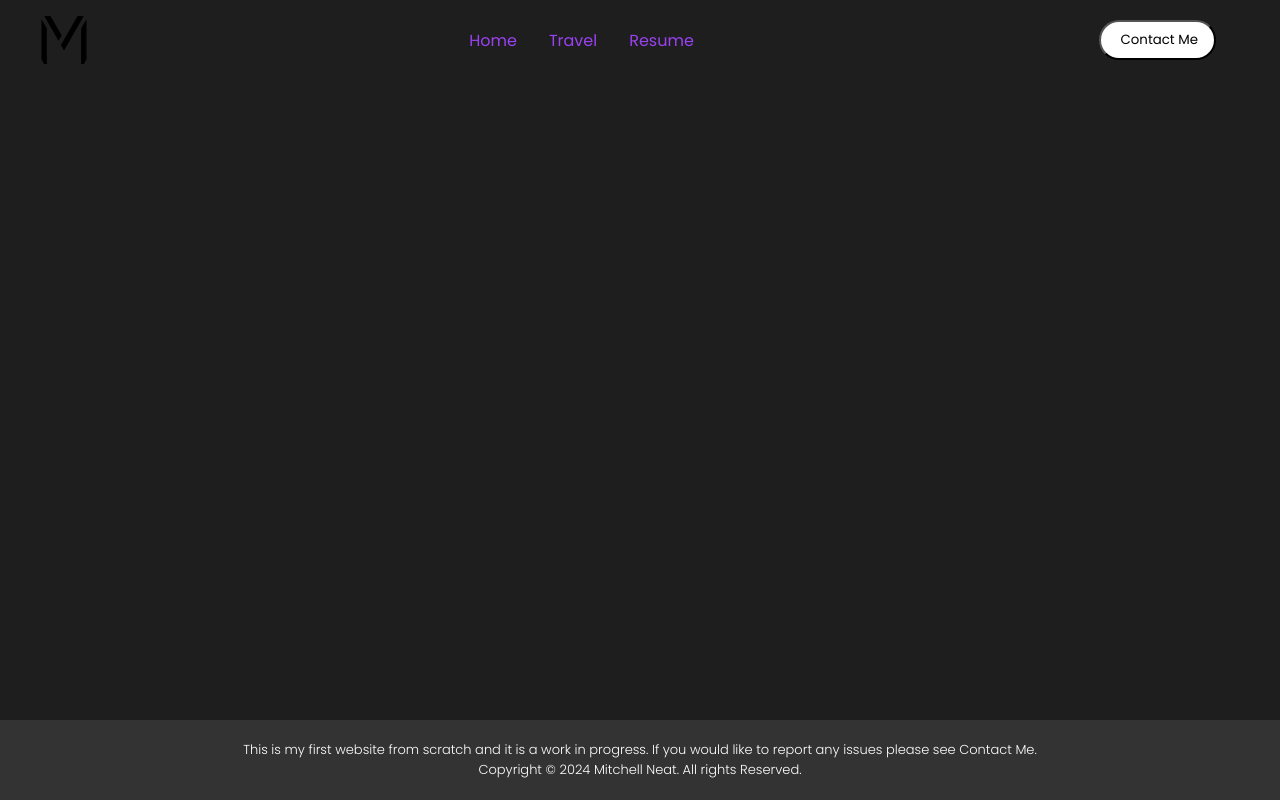
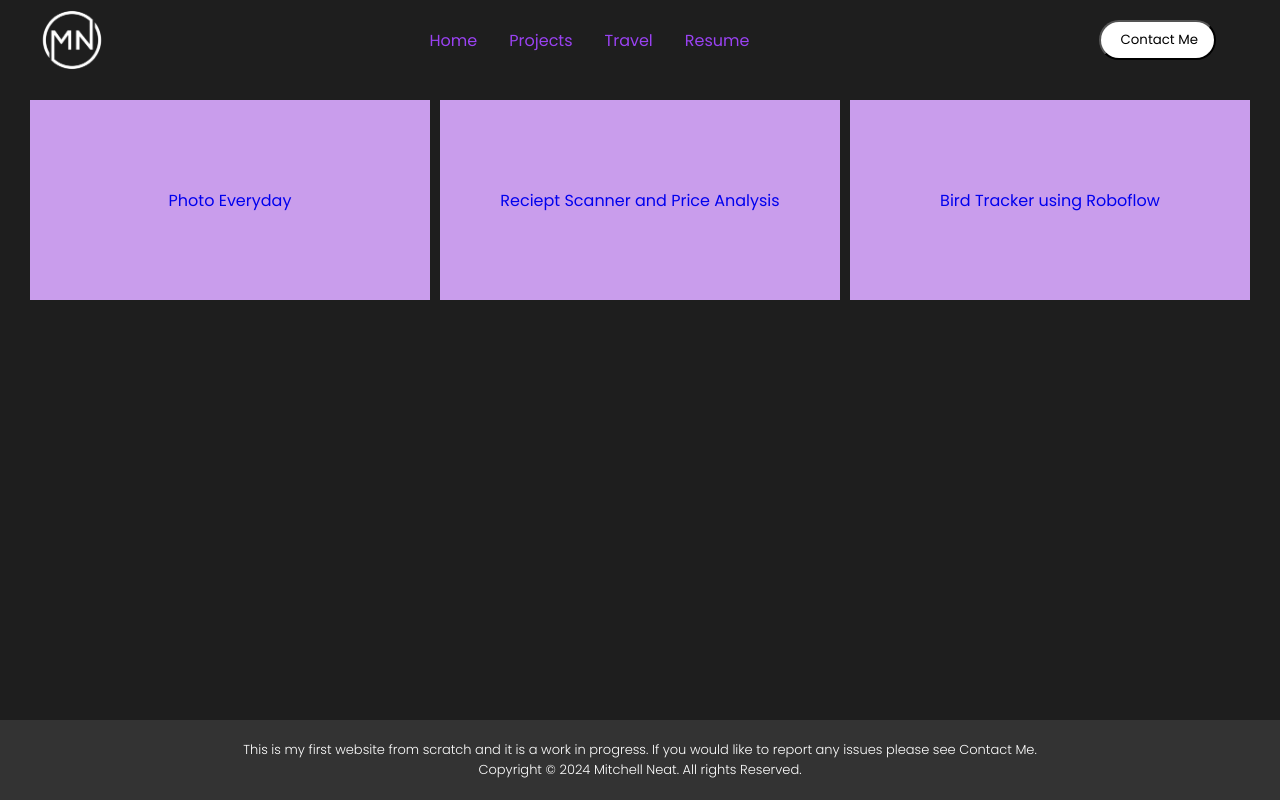
Before and after one commit to mitchneat/personalWebsite, a React (Create React App) app: page /projects in a window 1280 px wide. Built offline with nearby package versions, Linux system fonts and the light colour scheme.

Commit message:
adding projects tab and associated folders

```diff
--- a/src/App.js
+++ b/src/App.js
@@ -9,6 +9,8 @@ import Footer from "./components/footer/footer";
 import { Routes, Route } from "react-router-dom";
 import './App.css'; // Import your CSS file if you have one for additional styling
 import React, { useState, useEffect } from 'react';
+import PhotoEveryday from "./components/photoEveryday/photoEveryday";
+import Projects from "./components/projects/projects";
 
 function App() {
   const [hasOverflow, setHasOverflow] = useState(false);
@@ -34,6 +36,8 @@ function App() {
             <Route path="/resume" element={<Resume />} />
             <Route path="/greece" element={<Greece />} />
             <Route path="/contact" element={<Contact />} />
+            <Route path="/photoEveryday" element={<PhotoEveryday />} />
+            <Route path="/projects" element={<Projects />} />
           </Routes>
         </div>
         {hasOverflow && <Footer />}
--- a/src/components/about/about.js
+++ b/src/components/about/about.js
@@ -4,7 +4,16 @@ import './about.css';
 
 const About = () => {
     return (
-        <div>All about me</div>
+        <div className='main'>
+            <h1>How to contact me</h1>
+            <h3>Phone: 781-927-8680</h3>
+            <h3>Email: MitchANeat@gmail.com</h3>
+            <h3>LinkedIn: <a href="https://www.linkedin.com/in/mitchell-neat">Mitchell Neat</a></h3>
+            <br/>
+            <h3>Direct form coming soon!</h3>
+
+
+        </div>
     );
     }
 
--- a/src/components/contact/contact.css
+++ b/src/components/contact/contact.css
@@ -5,3 +5,8 @@
     align-items: center;
     font-size: xx-large;
 }
+
+.text-center {
+    width: 100%;
+    max-width: 300px;
+}
--- a/src/components/contact/contact.js
+++ b/src/components/contact/contact.js
@@ -2,19 +2,52 @@ import React from 'react';
 import './contact.css';
 
 
-const About = () => {
+const Contact = () => {
     return (
         <div className='main'>
-            <h1>How to contact me</h1>
-            <h3>Phone: 781-927-8680</h3>
-            <h3>Email: MitchANeat@gmail.com</h3>
-            <h3>LinkedIn: <a href="https://www.linkedin.com/in/mitchell-neat">Mitchell Neat</a></h3>
-            <br/>
-            <h3>Direct form coming soon!</h3>
+            <section class="border p-4 d-flex justify-content-center mb-4">
+                <form id="form" class="text-center">
+                    <h2>Contact Me</h2>
 
 
+                    <mdb-form-control class="mb-4">
+                    <input mdbInput type="text" id="name" class="form-control" />
+                    <label mdbLabel class="form-label" for="name">Name</label>
+                    </mdb-form-control>
+
+                    <mdb-form-control class="mb-4">
+                    <input mdbInput type="email" id="email" class="form-control" />
+                    <label mdbLabel class="form-label" for="email">Email address</label>
+                    </mdb-form-control>
+                    {/* <!-- Subject input --> */}
+                    <mdb-form-control class="mb-4">
+                    <input mdbInput type="text" id="subject" class="form-control" />
+                    <label mdbLabel class="form-label" for="subject">Subject</label>
+                    </mdb-form-control>
+                    {/* <!-- Message input --> */}
+                    <mdb-form-control class="mb-4">
+                    <textarea mdbInput class="form-control" id="message" rows="4"></textarea>
+                    <label mdbLabel class="form-label" for="message">Message</label>
+                    </mdb-form-control>
+                    {/* <!-- Mail copy --> */}
+                    <div class="form-check">
+                    <input
+                        mdbCheckbox
+                        class="form-check-input"
+                        type="checkbox"
+                        value=""
+                        id="copy"
+                    />
+                    <label class="form-check-label" for="copy">
+                        Send me copy
+                    </label>
+                    </div>
+                    {/* <!-- Submit button --> */}
+                    <button type="button" class="btn btn-primary my-4">Send</button>
+
+                </form>
+            </section>
         </div>
-    );
-    }
+    );}
 
-export default About;
+export default Contact;
--- a/src/components/navbar/navbar.css
+++ b/src/components/navbar/navbar.css
@@ -25,8 +25,8 @@
 
 .logo{
     object-fit: cover;
-    height: 3rem;
-    width: 4rem;
+    height: 5rem;
+    width: 5rem;
 }
 
 .desktopMenuListItem{
--- a/src/components/navbar/navbar.js
+++ b/src/components/navbar/navbar.js
@@ -1,6 +1,6 @@
 import React from 'react';
 import './navbar.css';
-import logo from '../../assets/icon.png';
+import logo from '../../assets/mn_logo.png';
 import { Link } from 'react-router-dom';
 
 const Navbar = () => {
@@ -10,7 +10,7 @@ const Navbar = () => {
                 <img src={logo} alt='logo' className='logo'/>
                 <div className='desktopMenu'>
                     <Link to='' className='desktopMenuListItem'>Home</Link>
-                    {/* <Link to='/about' className='desktopMenuListItem'>About</Link> */}
+                    <Link to='/projects' className='desktopMenuListItem'>Projects</Link>
                     <Link to='/photos' className='desktopMenuListItem'>Travel</Link>
                     <Link to='/resume' className='desktopMenuListItem'>Resume</Link>
                 </div>
--- /dev/null
+++ b/src/components/photoEveryday/photoEveryday.js
@@ -0,0 +1,14 @@
+import React from 'react';
+import './photoEveryday.css';
+
+
+const PhotoED = () => {
+    return (
+        <div className='main'>
+            <h1>Project write up and exaples coming soon!</h1>
+
+        </div>
+    );
+    }
+
+export default PhotoED;
--- /dev/null
+++ b/src/components/projects/projects.css
@@ -0,0 +1,26 @@
+.image-page {
+    display: flex;
+    flex-wrap: wrap;
+    justify-content: center;
+    padding: 20px;
+    gap: 10px;
+  }
+.image-link {
+    display: flex;
+    flex-wrap: wrap;
+    justify-content: center;
+    gap: 10px;
+}
+.image-link:hover {
+    filter: brightness(80%);
+}
+
+
+.rectangle {
+    width: 400px; /* Adjust width as needed */
+    height: 200px; /* Adjust height as needed */
+    background-color: rgb(201, 157, 236); /* Adjust color as needed */
+    display: flex;
+    justify-content: center;
+    align-items: center;
+  }
--- /dev/null
+++ b/src/components/projects/projects.js
@@ -0,0 +1,32 @@
+import React from 'react';
+import './projects.css';
+import { Link } from 'react-router-dom';
+
+
+const Projects = () => {
+    return (
+        <div className='image-page'>
+
+            <Link to='/photoEveryday' className="image-link">
+                <div class="rectangle">
+                    <p>Photo Everyday</p>
+                </div>
+            </Link>
+
+            <Link to='/photoEveryday' className="image-link">
+                <div class="rectangle">
+                    <p>Reciept Scanner and Price Analysis</p>
+                </div>
+            </Link>
+
+            <Link to='/photoEveryday' className="image-link">
+                <div class="rectangle">
+                    <p>Bird Tracker using Roboflow</p>
+                </div>
+            </Link>
+
+        </div>
+    );
+    }
+
+export default Projects;
```
Also changed, not shown: public/mn_logo.png (added), src/assets/mn_logo.png (added), src/components/photoEveryday/photoEveryday.css (added).
